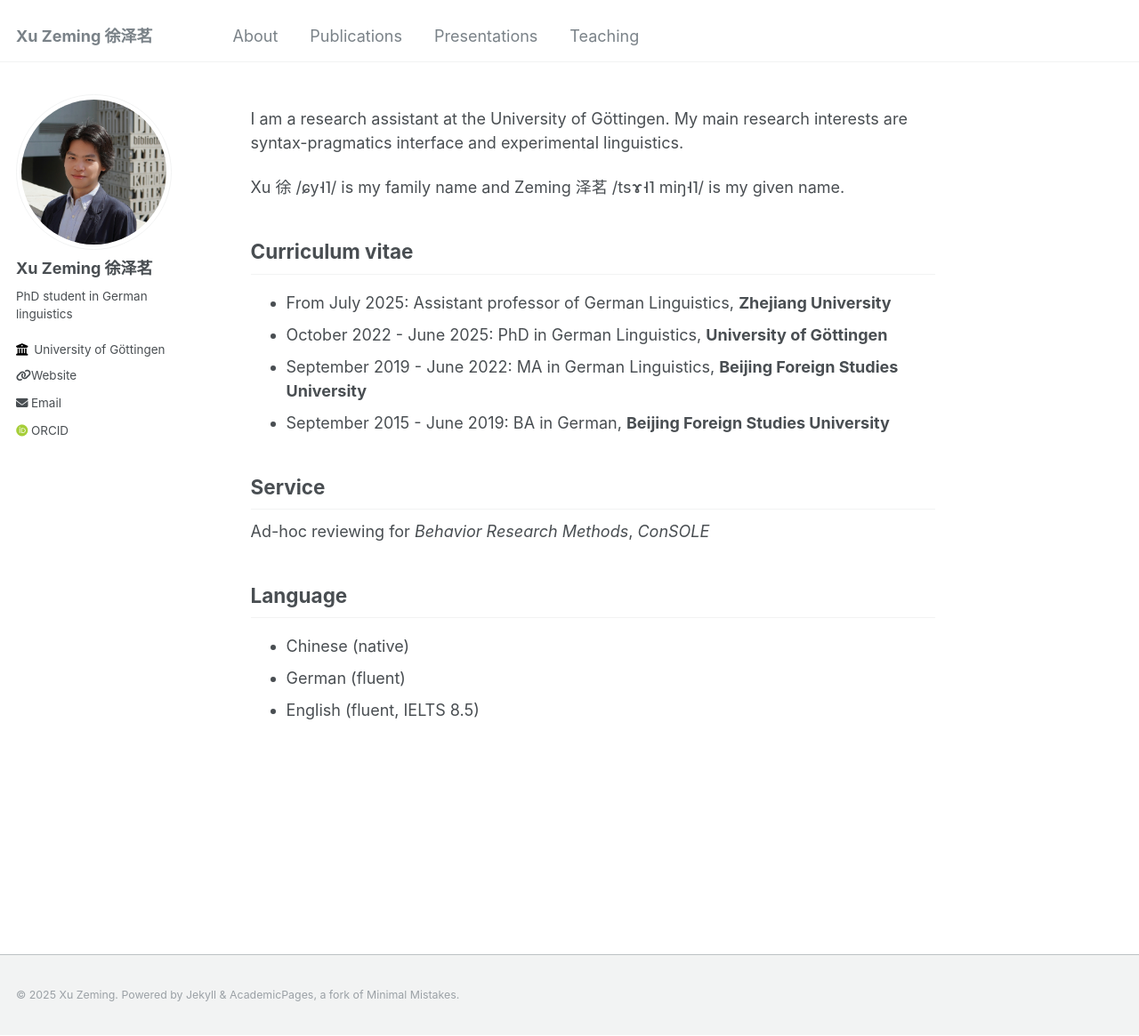
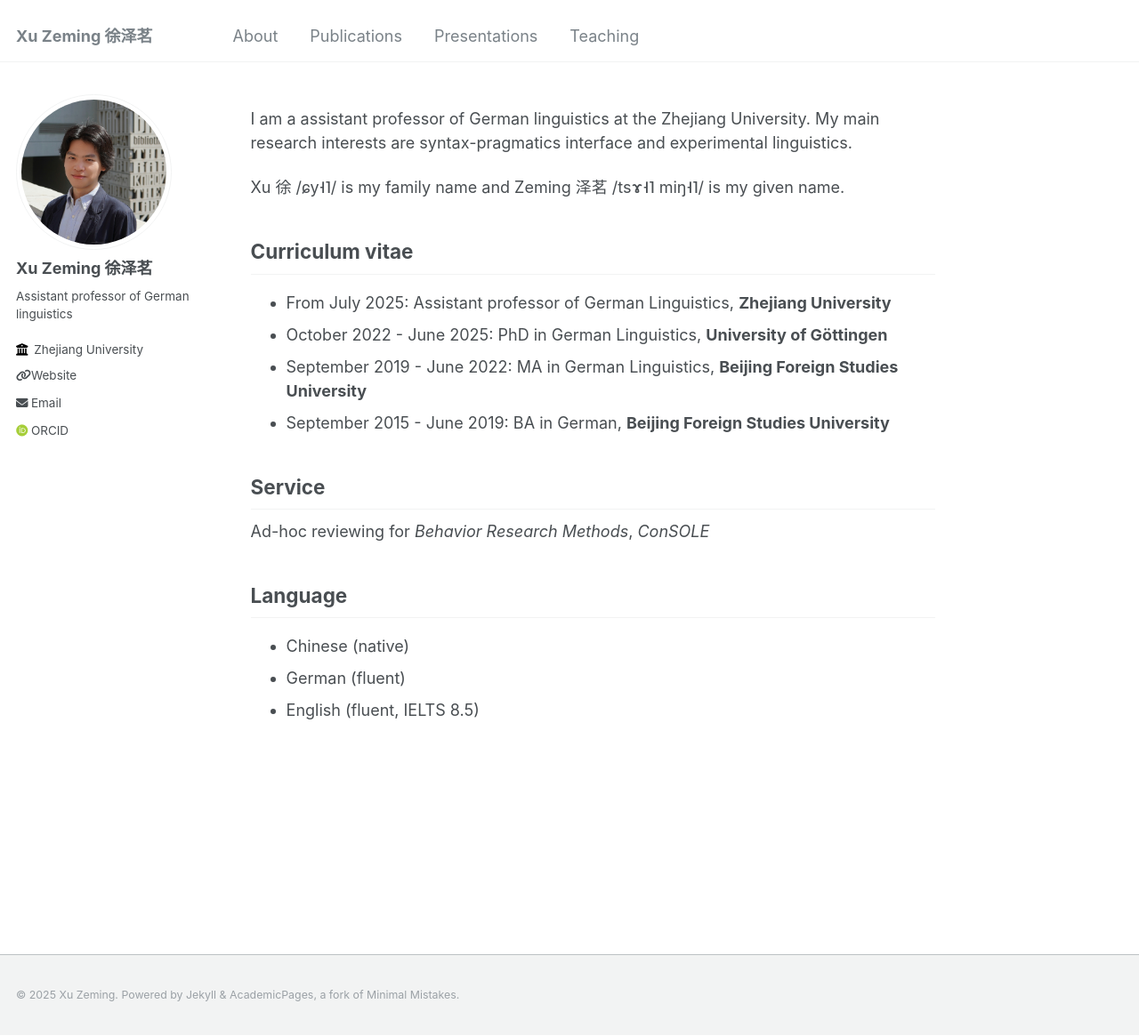
Before and after one commit to xu-zeming/xu-zeming.github.io, a Jekyll site: the page built from _pages/about.md, in a window 1280 px wide and 1165 px high. Shown: the whole window at 89% size. Built offline with Jekyll 4.4.1, drawn with Linux system fonts in a browser that asks for light colours; some web fonts are replaced.

Commit message:
modified:   _config.yml 	modified:   _pages/about.md 	modified:   _pages/presentations.md 	modified:   _pages/publications.md

```diff
--- a/_config.yml
+++ b/_config.yml
@@ -11,7 +11,7 @@ locale                   : "en-GB"
 title                    : "Xu Zeming 徐泽茗"
 title_separator          : "-"
 name                     : &name "Xu Zeming"
-description              : &description "PhD student at the university of Göttingen"
+description              : &description "Assistant professor at the Zhejiang University"
 url                      : https://xu-zeming.github.io # the base hostname & protocol for your site e.g. "https://mmistakes.github.io"
 baseurl                  : "" # the subpath of your site, e.g. "/blog"
 repository               : "academicpages/academicpages.github.io"
@@ -24,11 +24,11 @@ author:
   avatar           : "Xu.jpg"
   name             : "Xu Zeming 徐泽茗"
   pronouns         : # example: "she/her"
-  bio              : "PhD student in German linguistics"
+  bio              : "Assistant professor of German linguistics"
   location         : # "Earth"
-  employer         : "University of Göttingen"
-  uri              : "https://www.uni-goettingen.de/de/671903.html"
-  email            : "zeming.xu@stud.uni-goettingen.de"
+  employer         : "Zhejiang University"
+  uri              : "https://person.zju.edu.cn/xuzeming"
+  email            : "xuzeming@zju.edu.cn"
 
   # Academic websites
   arxiv            : # URL - Update with the correct link to your profile
--- a/_pages/about.md
+++ b/_pages/about.md
@@ -6,7 +6,7 @@ redirect_from:
   - /about/
   - /about.html
 ---
-I am a research assistant at the University of Göttingen. My main research interests are syntax-pragmatics interface and experimental linguistics.
+I am a assistant professor of German linguistics at the Zhejiang University. My main research interests are syntax-pragmatics interface and experimental linguistics.
 
 Xu 徐 /ɕy˧˥/ is my family name and Zeming 泽茗 /tsɤ˧˥ miŋ˧˥/ is my given name.
 
```
Also changed, not shown: _pages/presentations.md (+2 -0 lines), _pages/publications.md (+3 -0 lines).
